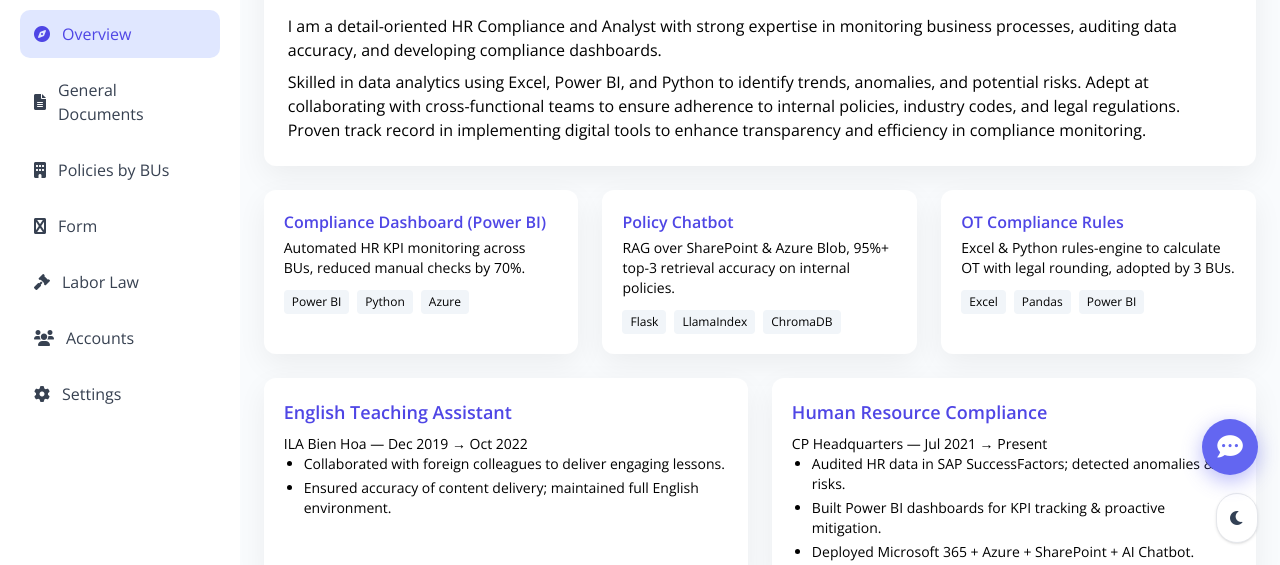
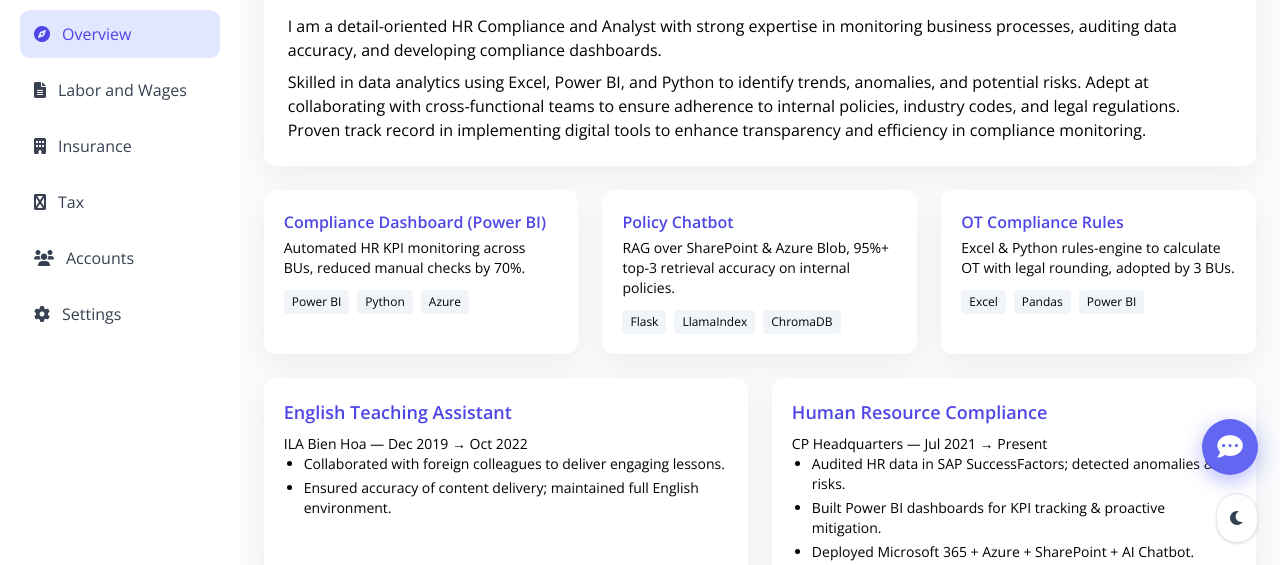
Before and after one commit to NhatMinh998/policyhub-NhatMinh, a plain HTML site: page index.html in a window 1280 px wide. Shown: the part 235-800 px from the top of the page. Drawn offline with nearby package versions, Linux system fonts and the light colour scheme.

Commit message:
Update navigation: rename tabs and remove Labor Law

```diff
--- a/index.html
+++ b/index.html
@@ -177,10 +177,9 @@
      <nav class="navigation" aria-label="Sidebar">
        <ul>
          <li class="nav-item active"><a href="#" data-section="overview"><i class="fas fa-compass"></i> Overview</a></li>
-          <li class="nav-item"><a href="#" data-section="documents"><i class="fas fa-file-alt"></i> General Documents</a></li>
-          <li class="nav-item"><a href="#" data-section="policies"><i class="fas fa-building"></i> Policies by BUs</a></li>
-          <li class="nav-item"><a href="#" data-section="forms"><i class="fas fa-wpforms"></i> Form</a></li>
-          <li class="nav-item"><a href="#" data-section="law"><i class="fas fa-gavel"></i> Labor Law</a></li>
+         <li class="nav-item"><a href="#" data-section="documents"><i class="fas fa-file-alt"></i> Labor and Wages</a></li>
+         <li class="nav-item"><a href="#" data-section="policies"><i class="fas fa-building"></i> Insurance</a></li>
+         <li class="nav-item"><a href="#" data-section="forms"><i class="fas fa-wpforms"></i> Tax</a></li>
          <li class="nav-item"><a href="#" data-section="accounts"><i class="fas fa-users"></i> Accounts</a></li>
          <li class="nav-item"><a href="#" data-section="settings"><i class="fas fa-cog"></i> Settings</a></li>
        </ul>
@@ -438,8 +437,6 @@
     mountTable('documents','General Documents');
     mountTable('policies','Policies by BUs');
     mountTable('forms','Form');
-    mountTable('law','Labor Law');
-
     // --- General Documents: append extra rows (only this tab is modified) ---
     (function appendGeneralDocs(){
       const documentsPanel = document.getElementById('documents');
```
Lines whose indentation alone changed are shown as unchanged.
